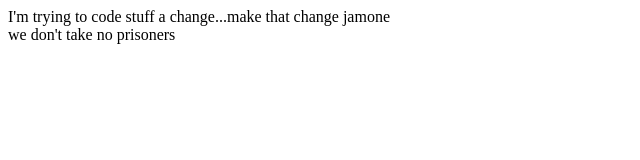
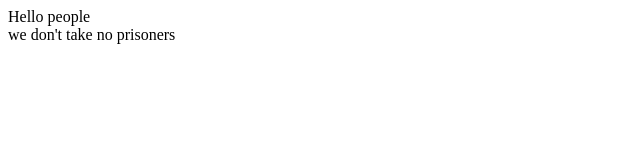
Before and after one commit to stephenymmiller/resume, a plain HTML site: page index.html in a window 1280 px wide. Shown: the whole page, without its empty margins (0-640 px from the left). Drawn offline with Linux system fonts and the light colour scheme.

Commit message:
cool thing

```diff
--- a/index.html
+++ b/index.html
@@ -7,7 +7,7 @@
     <title>Document</title>
 </head>
 <body>
-    I'm trying to code stuff a change...make that change jamone
+    Hello people
 
     <br>we don't take no prisoners</br>
 
```
